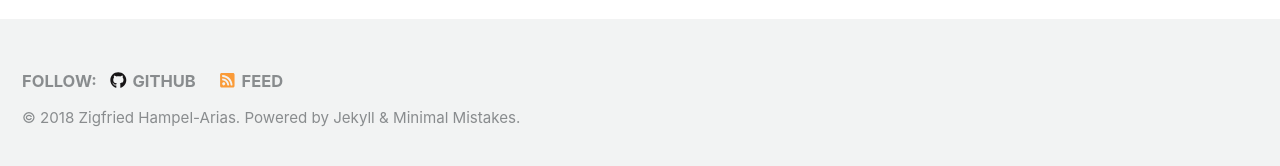
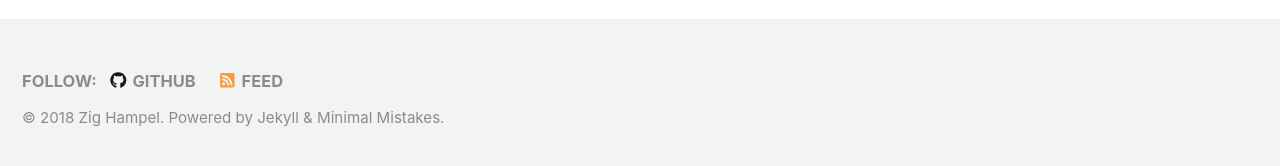
Before and after one commit to zhampel/zhampel.github.io, a Jekyll site: the page built from index.html, in a window 1280 px wide and 900 px high, scrolled down 412 px. Shown: the part 726-892 px from the top of the window. Built offline with Jekyll 4.4.1, drawn with Linux system fonts in a browser that asks for light colours; nearby versions of some CDN libraries; the list of posts is cut into pages by our own code.

Commit message:
Short name

```diff
--- a/_config.yml
+++ b/_config.yml
@@ -18,7 +18,7 @@ minimal_mistakes_skin    : "default" # "air", "aqua", "contrast", "dark", "dirt"
 locale                   : "en-US"
 title                    : "Zigfried Hampel-Arias"
 title_separator          : "-"
-name                     : "Zigfried Hampel-Arias"
+name                     : "Zig Hampel"
 description              : "Medio gracioso."
 url                      : # the base hostname & protocol for your site e.g. "https://mmistakes.github.io"
 baseurl                  : # the subpath of your site, e.g. "/blog"
```
